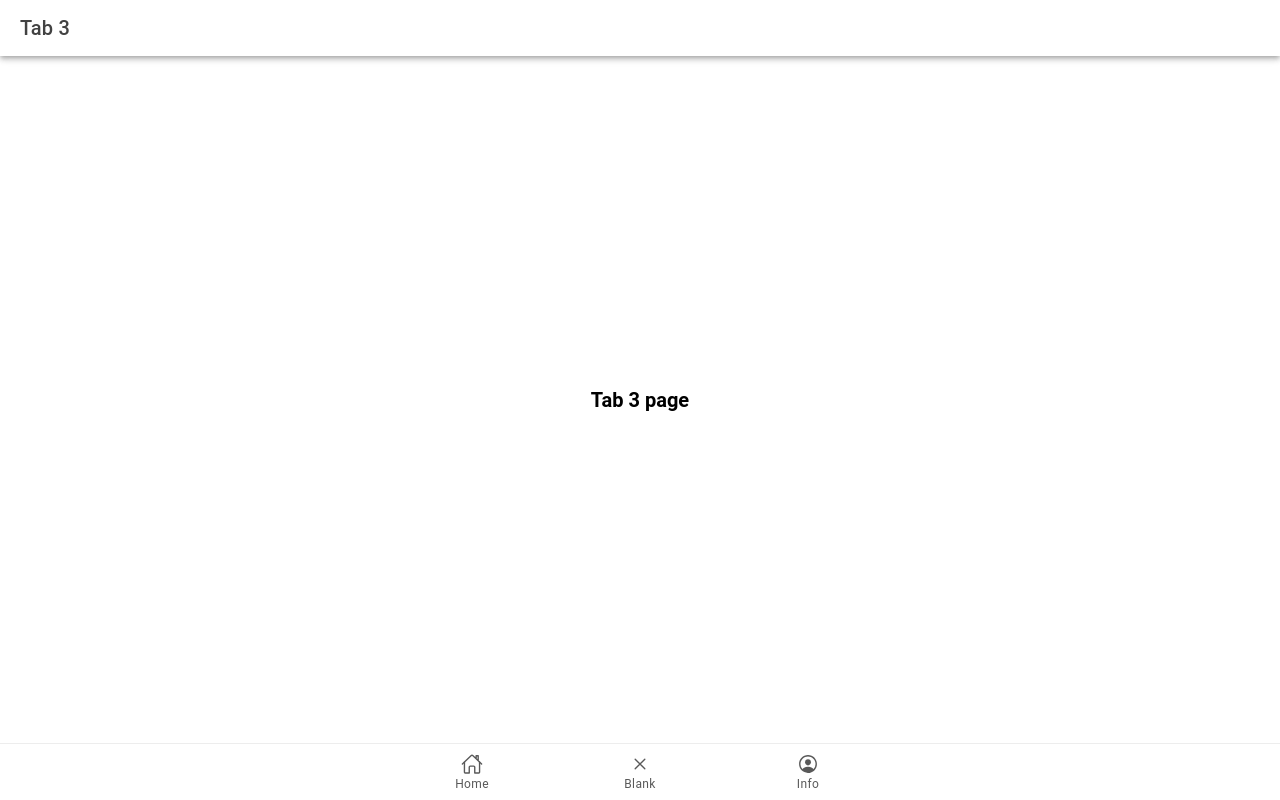
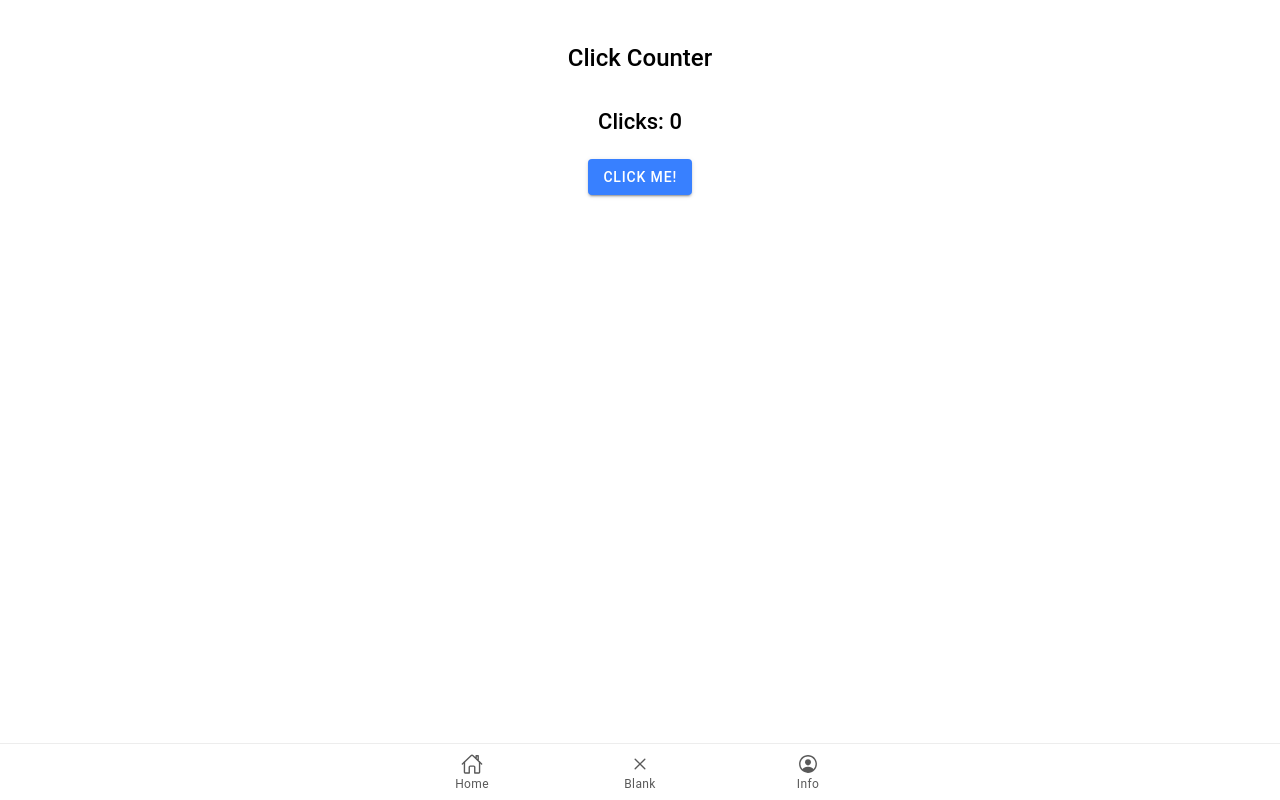
Before and after one commit to RicaLucino/ion-t-Lucino, a React (Vite) app: page /tab3 in a window 1280 px wide. Built offline with nearby package versions, Linux system fonts and the light colour scheme.

Commit message:
Added source code for clickcounter

```diff
--- a/src/App.tsx
+++ b/src/App.tsx
@@ -48,9 +48,10 @@ const App: React.FC = () => (
   <Redirect to="/Home" />
   </Route>
           {/* Home Router */}
-  <Route exact path="/Home">
-  <Home />
-  </Route>
+          <Route exact path="/Home" component={Home} />
+          <Route exact path="/Calculator" component={Calculator} />
+          {/*<Route exact path="/Profile" component={Profile} />
+          <Route exact path="/Clickcounter" component={Clickcounter}/> */}
 
     <Route exact path="/Calculator">
     <Calculator />
--- a/src/pages/Tab3.tsx
+++ b/src/pages/Tab3.tsx
@@ -1,24 +1,35 @@
-import { IonContent, IonHeader, IonPage, IonTitle, IonToolbar } from '@ionic/react';
+import React, { useState } from 'react';
+import { IonContent, IonButton, IonGrid, IonRow, IonCol } from '@ionic/react';
 import ExploreContainer from '../components/ExploreContainer';
 import './Tab3.css';
 
-const Tab3: React.FC = () => {
+const Tab3 = () => {
+  const [count, setCount] = useState(0);
+
+  const incrementCounter = () => {
+    setCount(count + 1);
+  };
+
   return (
-    <IonPage>
-      <IonHeader>
-        <IonToolbar>
-          <IonTitle>Tab 3</IonTitle>
-        </IonToolbar>
-      </IonHeader>
-      <IonContent fullscreen>
-        <IonHeader collapse="condense">
-          <IonToolbar>
-            <IonTitle size="large">Tab 3</IonTitle>
-          </IonToolbar>
-        </IonHeader>
-        <ExploreContainer name="Tab 3 page" />
-      </IonContent>
-    </IonPage>
+    <IonContent className="ion-padding">
+      <IonGrid>
+        <IonRow>
+          <IonCol size="12" className="ion-text-center">
+            <h2>Click Counter</h2>
+          </IonCol>
+        </IonRow>
+        <IonRow>
+          <IonCol size="12" className="ion-text-center">
+            <h3>Clicks: {count}</h3>
+          </IonCol>
+        </IonRow>
+        <IonRow>
+          <IonCol size="12" className="ion-text-center">
+            <IonButton onClick={incrementCounter}>Click Me!</IonButton>
+          </IonCol>
+        </IonRow>
+      </IonGrid>
+    </IonContent>
   );
 };
 
```
